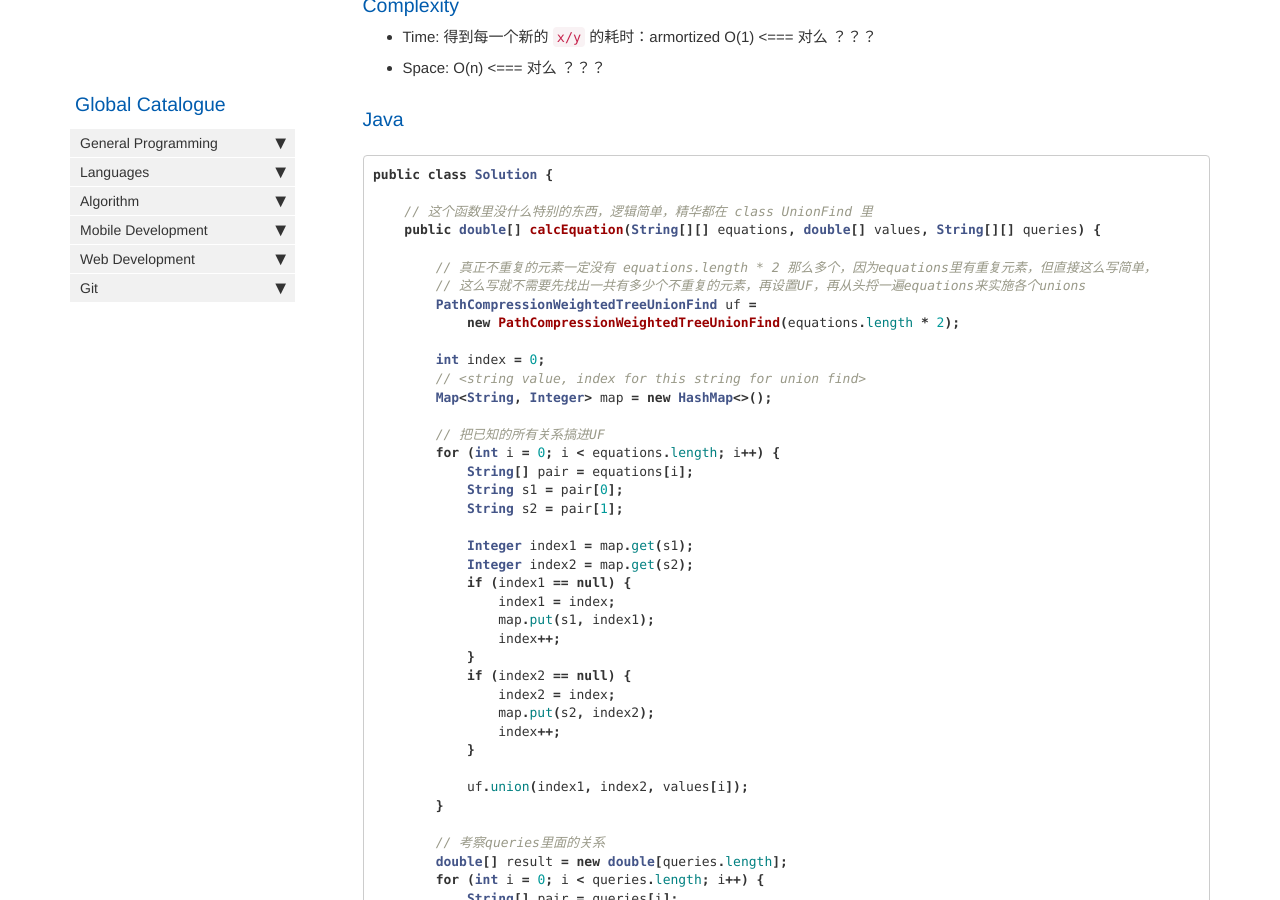
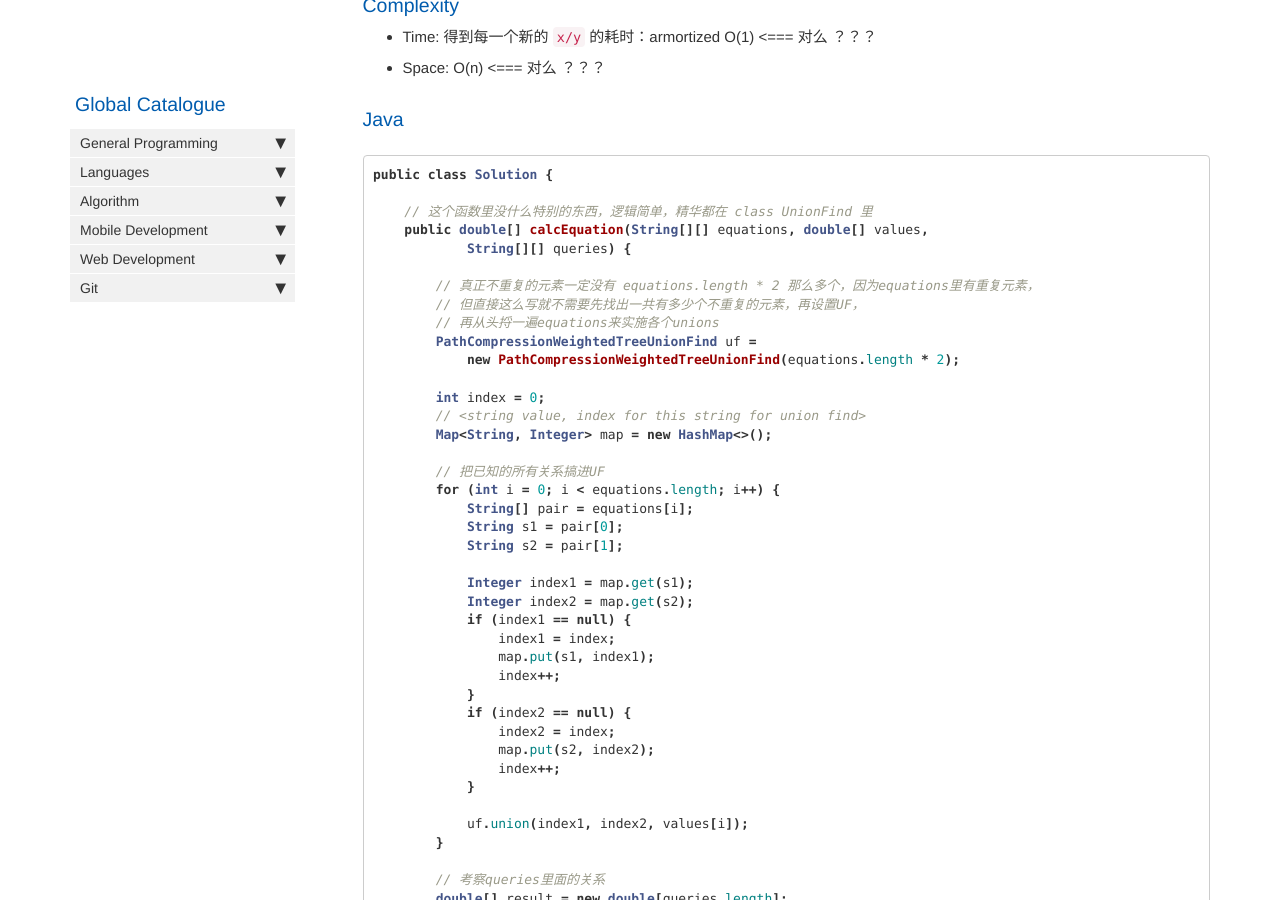
Before and after one commit to HungryOrc/hungryorc.github.io, a Jekyll site: the page built from pages/algorithm/algorithm_evaluate_division.md, in a window 1280 px wide and 900 px high, scrolled down 1086 px. Built offline with Jekyll 4.4.1, drawn with Linux system fonts in a browser that asks for light colours; nearby versions of some CDN libraries; comment, search, counter and statistics services are not loaded.

Commit message:
Update algorithm_evaluate_division.md

```diff
--- a/pages/algorithm/algorithm_evaluate_division.md
+++ b/pages/algorithm/algorithm_evaluate_division.md
@@ -48,10 +48,12 @@ The input is always valid. You may assume that evaluating the queries will resul
 public class Solution {
 
     // 这个函数里没什么特别的东西，逻辑简单，精华都在 class UnionFind 里
-    public double[] calcEquation(String[][] equations, double[] values, String[][] queries) {
+    public double[] calcEquation(String[][] equations, double[] values,
+            String[][] queries) {
 
-        // 真正不重复的元素一定没有 equations.length * 2 那么多个，因为equations里有重复元素，但直接这么写简单，
-        // 这么写就不需要先找出一共有多少个不重复的元素，再设置UF，再从头捋一遍equations来实施各个unions
+        // 真正不重复的元素一定没有 equations.length * 2 那么多个，因为equations里有重复元素，
+        // 但直接这么写就不需要先找出一共有多少个不重复的元素，再设置UF，
+        // 再从头捋一遍equations来实施各个unions
         PathCompressionWeightedTreeUnionFind uf =
             new PathCompressionWeightedTreeUnionFind(equations.length * 2);
 
```
